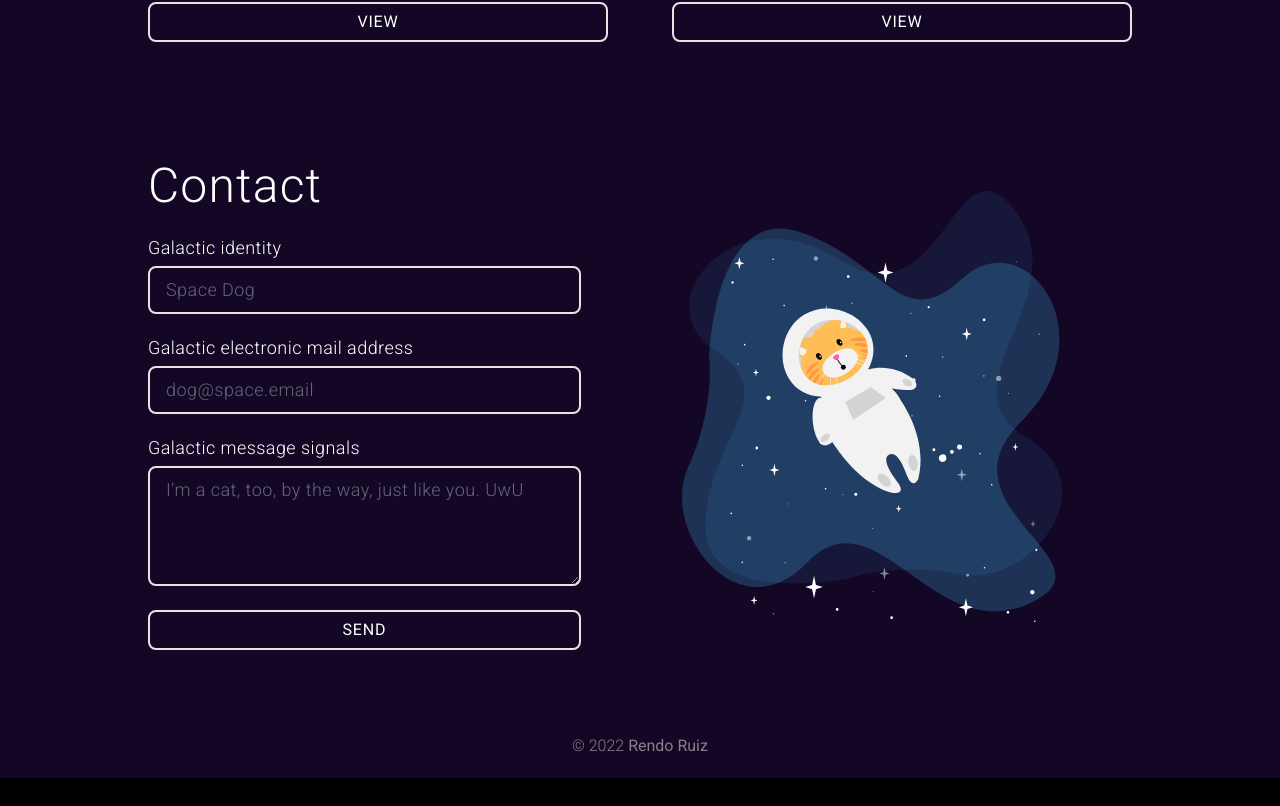
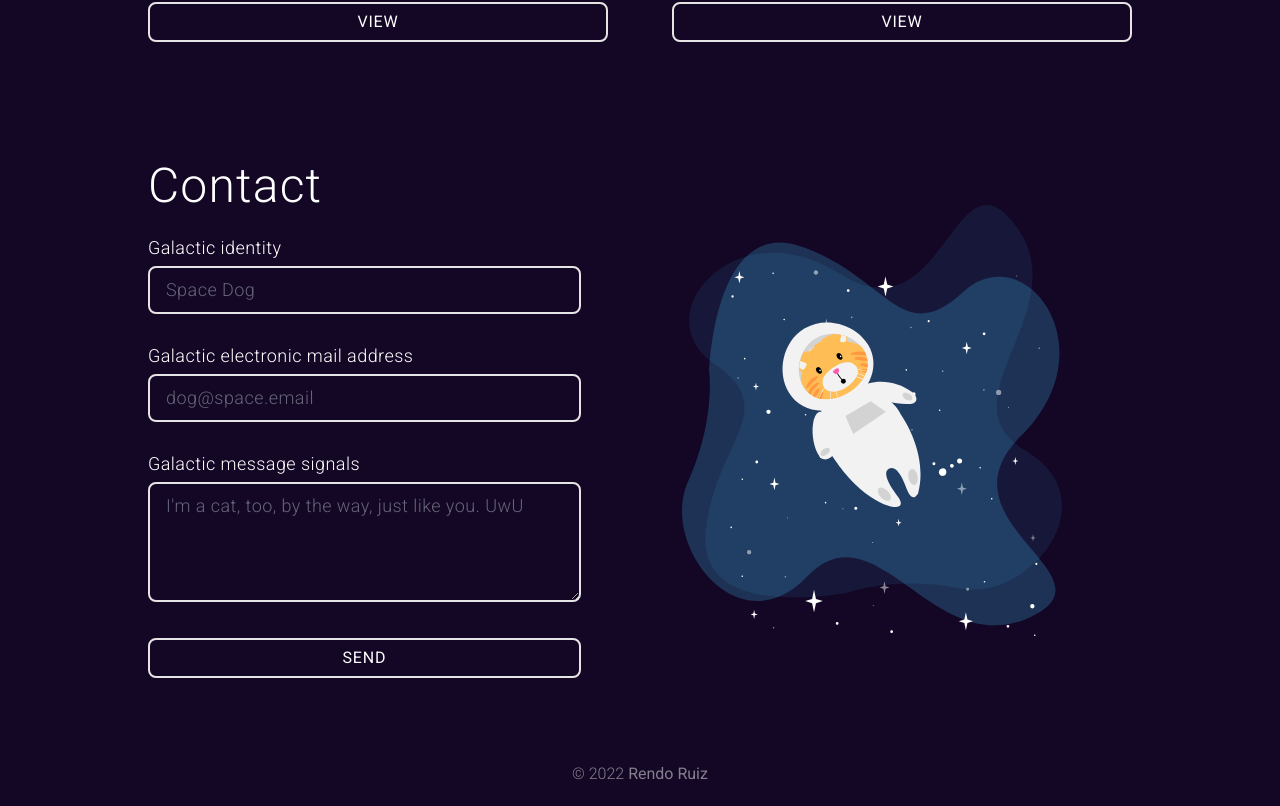
Before and after one commit to rendoruiz/rendo-homepage, a Next.js app: page / in a window 1280 px wide. Shown: the part 3644-4450 px from the top of the page. Before the commit the page ends 4422 px from the top, so only its background shows below. Built offline with nearby package versions, Linux system fonts and the light colour scheme; no server answers.

Commit message:
using transform

```diff
--- a/components/Form.js
+++ b/components/Form.js
@@ -174,7 +174,7 @@ const Form = () => {
         netlify-honeypot='spacejar'
         data-netlify-recaptcha='true'
         data-netlify='true'
-        className='grid content-start gap-4 font-light text-lg tracking-wide'
+        className='grid content-start gap-1 font-light text-lg tracking-wide'
         onSubmit={handleSubmit}
       >
         <input
@@ -191,7 +191,7 @@ const Form = () => {
           />
         </label>
 
-        <div className='grid gap-1'>
+        <div className='grid gap-1 overflow-hidden'>
           <label htmlFor='contact-name'>
             Galactic identity
           </label>
@@ -208,14 +208,14 @@ const Form = () => {
             onChange={handleNameChange}
           />
           <p className={
-            'ml-1 text-sm text-red-400 max-h-0 overflow-hidden transition-all duration-200 ease-out peer-focus:peer-invalid:max-h-[2.5rem] ' +
-            ((!isNameValid && showInvalidatedInputs) ? 'max-h-[2.5rem]' : '')
+            'ml-1 text-sm text-red-400 overflow-hidden translate-y-40 transition-transform duration-200 ease-out peer-focus:peer-invalid:translate-y-0 ' +
+            ((!isNameValid && showInvalidatedInputs) ? 'translate-y-0' : '')
           }>
             An identity is required
           </p>
         </div>
 
-        <div className='grid gap-1'>
+        <div className='grid gap-1 overflow-hidden'>
           <label htmlFor='contact-email'>
             Galactic electronic mail address
           </label>
@@ -231,14 +231,14 @@ const Form = () => {
             onChange={handleEmailChange}
           />
           <p className={
-            'ml-1 text-sm text-red-400 max-h-0 overflow-hidden transition-all duration-200 ease-out peer-focus:peer-invalid:max-h-[2.5rem] ' +
-            ((!isEmailValid && showInvalidatedInputs) ? 'max-h-[2.5rem]' : '')
+            'ml-1 text-sm text-red-400 overflow-hidden translate-y-40 transition-transform duration-200 ease-out peer-focus:peer-invalid:translate-y-0 ' +
+            ((!isEmailValid && showInvalidatedInputs) ? 'translate-y-0' : '')
           }>
             An e-mail address is required
           </p>
         </div>
 
-        <div className='grid gap-1'>
+        <div className='grid gap-1 overflow-hidden'>
           <label htmlFor='contact-message'>
             Galactic message signals
           </label>
@@ -253,8 +253,8 @@ const Form = () => {
             onChange={handleMessageChange}
           />
           <p className={
-            'ml-1 text-sm text-red-400 max-h-0 overflow-hidden transition-all duration-200 ease-out peer-focus:peer-invalid:max-h-[2.5rem] ' +
-            ((!isMessageValid && showInvalidatedInputs) ? 'peer-focus:max-h-[2.5rem]' : '')
+            'ml-1 text-sm text-red-400 overflow-hidden translate-y-40 transition-transform duration-200 ease-out peer-focus:peer-invalid:translate-y-0 ' +
+            ((!isMessageValid && showInvalidatedInputs) ? 'peer-focus:translate-y-0' : '')
           }>
             A message is required
           </p>
@@ -262,7 +262,7 @@ const Form = () => {
 
         <button
           type='submit'
-          className='border-2 border-stone-200 rounded-lg mt-1 py-2 font-normal text-base text-center leading-tight tracking-wider uppercase transition-all hover:bg-stone-200 hover:text-black active:outline active:outline-2 active:outline-offset-4 active:outline-stone-200'
+          className='border-2 border-stone-200 rounded-lg mt-2 py-2 font-normal text-base text-center leading-tight tracking-wider uppercase transition-all hover:bg-stone-200 hover:text-black active:outline active:outline-2 active:outline-offset-4 active:outline-stone-200'
         >
           Send
         </button>
```
